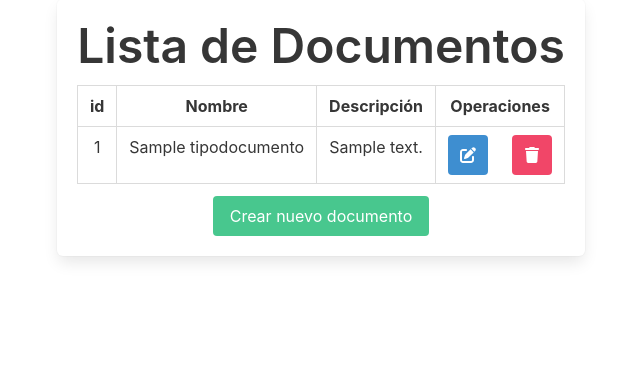
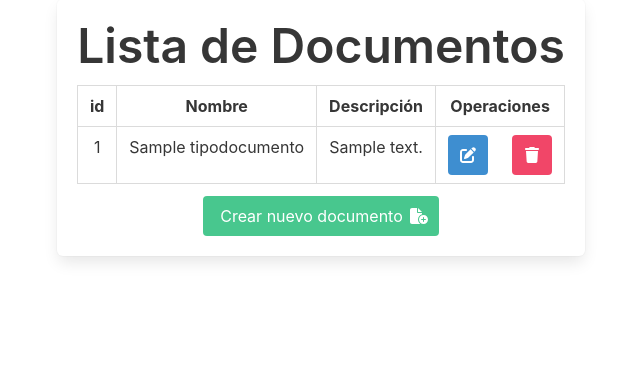
Before and after one commit to Sarmient02/DWebT6, a Django app: page /documentos/ in a window 1280 px wide. Shown: the part 273-657 px from the top of the page, without its empty margins (319-959 px from the left). Run offline with Django 4.2, Linux system fonts and the light colour scheme; tables that the repository leaves empty hold one stand-in row (values such as "Sample post"); some libraries are stand-ins or nearby versions.

Commit message:
Update documentos.html

```diff
--- a/templates/persona/documentos.html
+++ b/templates/persona/documentos.html
@@ -55,6 +55,13 @@
               margin-right: auto;
             }
         </style>
-        <div class="field"><a href="/documentos/new/" class="button is-success">Crear nuevo documento</a></div>
+        <div class="field">
+            <a href="/documentos/new/" class="button is-success">
+                <span>Crear nuevo documento</span>
+                <span class="icon is-small">
+                    <i class="fas fa-file-circle-plus"></i>
+                </span>
+            </a>
+        </div>
     </div>
 {% endblock content %}
```
